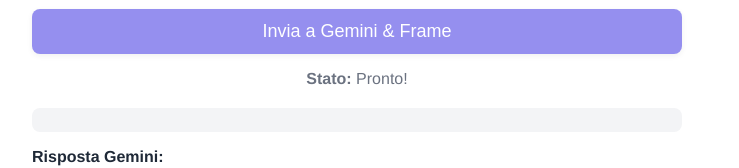
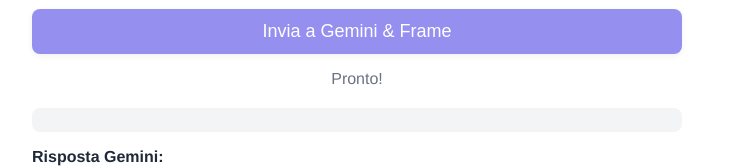
Before and after one commit to markinkus/markinkus.github.io, a React (Vite) app: page / in a window 1280 px wide. Shown: the part 299-467 px from the top of the page, without its empty margins (283-1022 px from the left). Built offline with nearby package versions, Linux system fonts and the light colour scheme.

Commit message:
Refactor App component: remove battery/memory state and related logic; update index.html script reference

```diff
--- a/src/App.tsx
+++ b/src/App.tsx
@@ -46,7 +46,6 @@ export default function App() {
   const [showMedia, setShowMedia] = useState(false);
   const [status, setStatus] = useState("Pronto!");
   const [logs, setLogs] = useState<string[]>([]);
-  const [battMem, setBattMem] = useState<string | null>(null);
   const [mapLoading, setMapLoading] = useState(false);
   const [heading, setHeading] = useState(0);
 
@@ -76,13 +75,6 @@ export default function App() {
       ]);
       await f.uploadFrameApp(markinoFrameApp);
       await f.startFrameApp();
-
-      // battery/mem – sendLua può ritornare void
-      const maybeBm = (await f.sendLua('print(frame.battery_level() .. " / " .. collectgarbage("count"))', { awaitPrint: true })) as string | void;
-      if (typeof maybeBm === "string") {
-        setBattMem(maybeBm);
-        addLog("Batt/Mem: " + maybeBm);
-      }
 
       setFrame(f);
       setStatus("Occhiali pronti!");
@@ -179,7 +171,6 @@ export default function App() {
       await frame.stopFrameApp();
       await frame.disconnect();
       setFrame(null);
-      setBattMem(null);
       setStatus("Disconnesso");
     } catch (e: any) {
       setStatus("Errore disconnect: " + e.message);
@@ -220,7 +211,7 @@ export default function App() {
       <textarea rows={3} value={prompt} onChange={(e) => setPrompt(e.target.value)} placeholder="Prompt…" style={styles.textarea} />
       <button onClick={handleSend} disabled={!frame && !prompt} style={btn(styles.sendButton, !frame && !prompt)}>Invia a Gemini & Frame</button>
 
-      <div style={styles.status}><b>Stato:</b> {status} {battMem && `| 🔋 ${battMem}`}</div>
+      <div style={styles.status}>{status}</div>
       <pre style={styles.logs}>{logs.join("\n")}</pre>
       <div style={styles.response}>
         <b>Risposta Gemini:</b>
```
Also changed, not shown: 3 other files (tests, documents, lock files or other folders).
